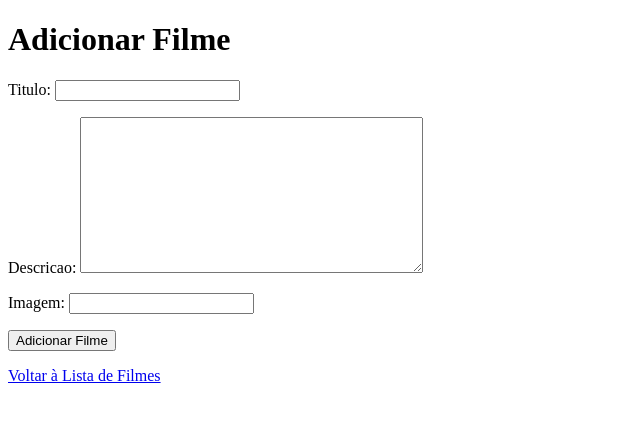
After one commit to RiqueRioss/site_de_filmes, a Django app: page /filmes/adicionar/ in a window 1280 px wide. The commit adds this page. Shown: the top 422 px of the page, without its empty margins (0-640 px from the left). Run offline with Django 5.2, Linux system fonts and the light colour scheme; a user stored in the database is signed in.

Commit message:
da para adicionar filmes

```diff
--- /dev/null
+++ b/filmes/forms.py
@@ -0,0 +1,7 @@
+from django import forms
+from .models import Filme
+
+class FilmeForm(forms.ModelForm):
+    class Meta:
+        model = Filme
+        fields = ['titulo', 'descricao', 'imagem']  # Ajuste conforme necessário
--- /dev/null
+++ b/filmes/templates/filmes/adicionar_filme.html
@@ -0,0 +1,17 @@
+<!DOCTYPE html>
+<html>
+<head>
+    <title>Adicionar Filme</title>
+</head>
+<body>
+    <h1>Adicionar Filme</h1>
+
+    <form method="post">
+        {% csrf_token %}
+        {{ form.as_p }}
+        <button type="submit">Adicionar Filme</button>
+    </form>
+
+    <p><a href="{% url 'lista_filmes' %}">Voltar à Lista de Filmes</a></p>
+</body>
+</html>
--- a/filmes/urls.py
+++ b/filmes/urls.py
@@ -5,4 +5,6 @@ urlpatterns = [
     path('', views.lista_filmes, name='lista_filmes'),
     path('<int:filme_id>/', views.detalhe_filme, name='detalhe_filme'),
     path('<int:filme_id>/adicionar_review/', views.adicionar_review, name='adicionar_review'),
+
+    path('adicionar/', views.adicionar_filme, name='adicionar_filme'),  # URL para adicionar filmes
 ]
--- a/filmes/views.py
+++ b/filmes/views.py
@@ -2,10 +2,14 @@ from django.shortcuts import render, get_object_or_404, redirect
 from .models import Filme, Review
 from django.contrib.auth.decorators import login_required
 from django.db.models import Avg
+from .forms import FilmeForm
 
 def lista_filmes(request):
     filmes = Filme.objects.annotate(media_notas=Avg('reviews__nota'))  # Calcula a média das notas
-    return render(request, 'filmes/lista_filmes.html', {'filmes': filmes})
+    return render(request, 'filmes/lista_filmes.html', {
+        'filmes': filmes,
+        'is_admin': request.user.is_staff  # Passa a informação se o usuário é admin
+    })
 
 def detalhe_filme(request, filme_id):
     filme = get_object_or_404(Filme, id=filme_id)
@@ -27,3 +31,19 @@ def adicionar_review(request, filme_id):
         Review.objects.create(usuario=request.user, filme=filme, nota=nota, comentario=comentario)
         return redirect('detalhe_filme', filme_id=filme.id)
     return render(request, 'filmes/adicionar_review.html', {'filme': filme})
+
+@login_required
+def adicionar_filme(request):
+    # Verifica se o usuário é um admin
+    if not request.user.is_staff:
+        return redirect('lista_filmes')  # Redireciona se não for admin
+
+    if request.method == 'POST':
+        form = FilmeForm(request.POST)
+        if form.is_valid():
+            form.save()
+            return redirect('lista_filmes')  # Redireciona para a lista de filmes após salvar
+    else:
+        form = FilmeForm()
+
+    return render(request, 'filmes/adicionar_filme.html', {'form': form})
```
Also changed, not shown: filmes/templates/filmes/lista_filmes.html (+10 -0 lines), db.sqlite3.
